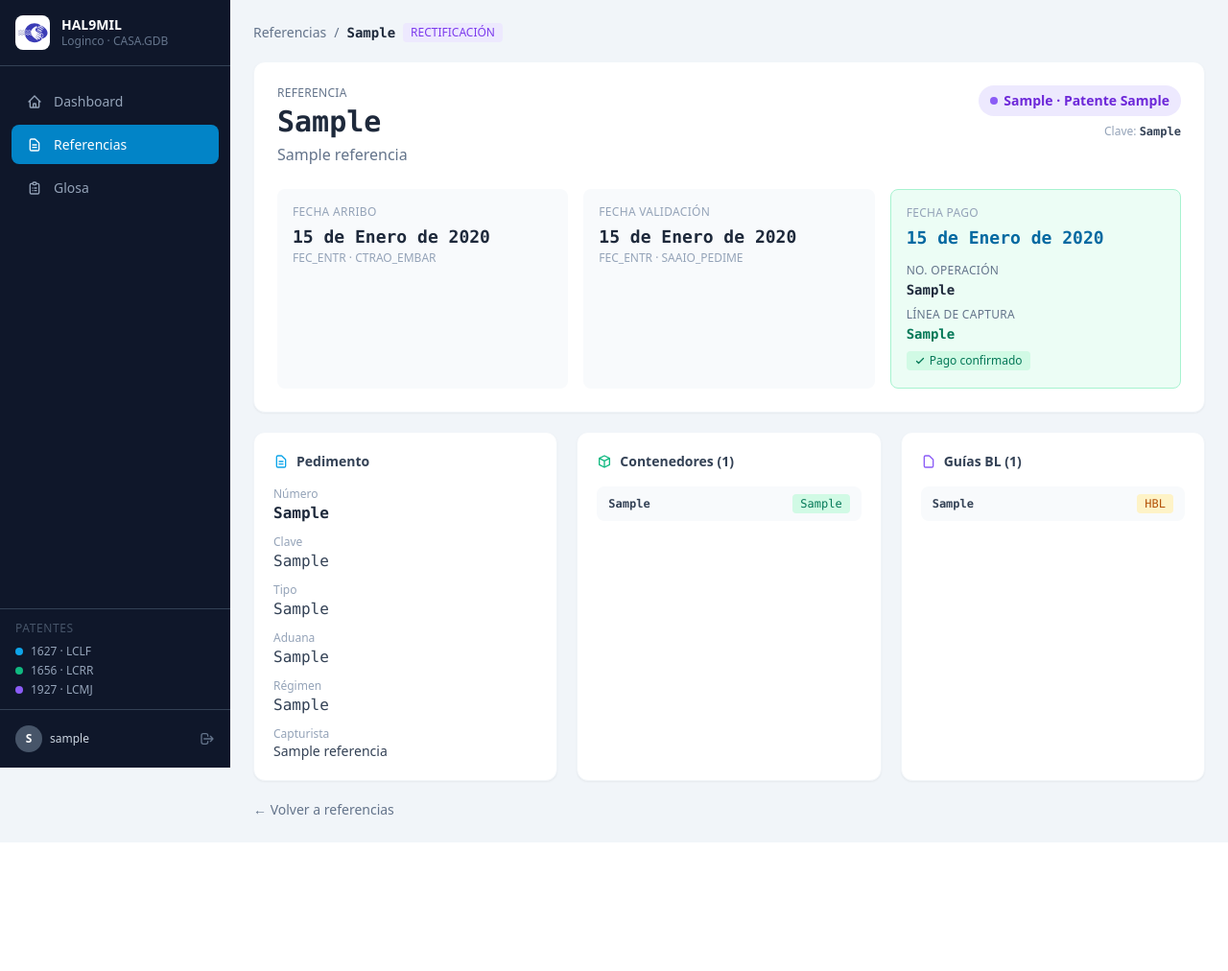
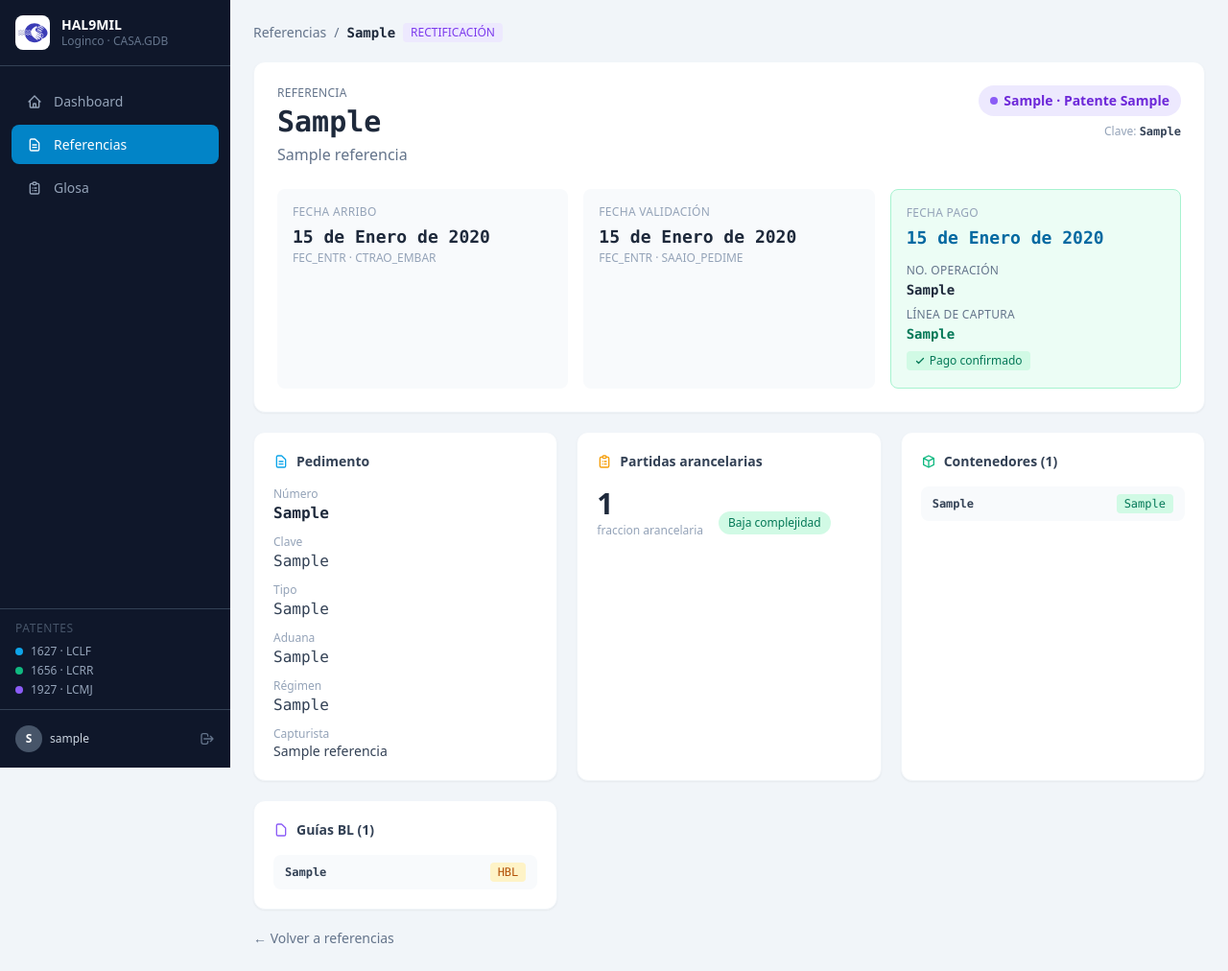
Before and after one commit to Agencia-Aduanal-Loginco/Proyecto_HAL9MIL, a Django app: a page that uses templates/referencias/detalle.html in a window 1280 px wide. Shown: the whole page at 96% size. Before the commit the page ends 878 px from the top, so only its background shows below. Run offline with Django 5.2, Linux system fonts and the light colour scheme; a user stored in the database is signed in; tables that the repository leaves empty hold one stand-in row (values such as "Sample post"); some libraries are stand-ins or nearby versions.

Commit message:
Integracion de partidas a la referencia

```diff
--- a/referencias/models.py
+++ b/referencias/models.py
@@ -35,6 +35,7 @@ class Referencia(models.Model):
     nombre_capturista = models.CharField(max_length=150, blank=True)
     fir_elec          = models.CharField(max_length=255, blank=True)
     es_rectificacion  = models.BooleanField(default=False)
+    num_partidas      = models.IntegerField(default=0)
     created_at       = models.DateTimeField(auto_now_add=True)
     updated_at       = models.DateTimeField(auto_now=True)
 
--- a/referencias/sync_views.py
+++ b/referencias/sync_views.py
@@ -160,6 +160,7 @@ def _upsert_referencias(patente, referencias, stats, error_msgs):
                 'nombre_capturista': str(item.get('nombre_capturista', ''))[:150],
                 'fir_elec':         str(item.get('fir_elec', ''))[:255],
                 'es_rectificacion': bool(item.get('es_rectificacion', False)),
+                'num_partidas':     int(item.get('num_partidas', 0) or 0),
             }
             _, created = Referencia.objects.update_or_create(
                 num_refe=num_refe,
--- a/templates/referencias/detalle.html
+++ b/templates/referencias/detalle.html
@@ -122,6 +122,43 @@
       </dl>
     </div>
 
+    <!-- Partidas arancelarias -->
+    <div class="bg-white rounded-xl p-5 shadow-sm border border-slate-100">
+      <h2 class="text-slate-700 font-semibold text-sm mb-4 flex items-center gap-2">
+        <svg class="w-4 h-4 text-amber-500" fill="none" stroke="currentColor" viewBox="0 0 24 24">
+          <path stroke-linecap="round" stroke-linejoin="round" stroke-width="2"
+            d="M9 5H7a2 2 0 00-2 2v12a2 2 0 002 2h10a2 2 0 002-2V7a2 2 0 00-2-2h-2M9 5a2 2 0 002 2h2a2 2 0 002-2M9 5a2 2 0 012-2h2a2 2 0 012 2m-3 7h3m-3 4h3m-6-4h.01M9 16h.01"/>
+        </svg>
+        Partidas arancelarias
+      </h2>
+      <div class="flex items-end gap-4">
+        <div>
+          <p class="text-3xl font-bold tabular-nums
+            {% if ref.num_partidas >= 10 %}text-red-600
+            {% elif ref.num_partidas >= 5 %}text-amber-600
+            {% else %}text-slate-800{% endif %}">
+            {{ ref.num_partidas }}
+          </p>
+          <p class="text-xs text-slate-400 mt-0.5">
+            fraccion{% if ref.num_partidas != 1 %}es{% endif %} arancelaria{% if ref.num_partidas != 1 %}s{% endif %}
+          </p>
+        </div>
+        <div class="flex-1 pb-1">
+          {% if ref.num_partidas == 0 %}
+            <span class="text-xs text-slate-400">Sin datos de partidas</span>
+          {% elif ref.num_partidas == 1 %}
+            <span class="inline-flex items-center gap-1.5 text-xs font-medium px-2.5 py-1 rounded-full bg-emerald-100 text-emerald-700">Baja complejidad</span>
+          {% elif ref.num_partidas <= 4 %}
+            <span class="inline-flex items-center gap-1.5 text-xs font-medium px-2.5 py-1 rounded-full bg-sky-100 text-sky-700">Complejidad media</span>
+          {% elif ref.num_partidas <= 9 %}
+            <span class="inline-flex items-center gap-1.5 text-xs font-medium px-2.5 py-1 rounded-full bg-amber-100 text-amber-700">Alta complejidad</span>
+          {% else %}
+            <span class="inline-flex items-center gap-1.5 text-xs font-medium px-2.5 py-1 rounded-full bg-red-100 text-red-700">Muy alta complejidad</span>
+          {% endif %}
+        </div>
+      </div>
+    </div>
+
     <!-- Contenedores -->
     <div class="bg-white rounded-xl p-5 shadow-sm border border-slate-100">
       <h2 class="text-slate-700 font-semibold text-sm mb-4 flex items-center gap-2">
```
Also changed, not shown: referencias/management/commands/import_firebird.py (+17 -1 lines), sync_agent/sync_agent.py (+21 -5 lines), templates/referencias/glosa.html (+20 -1 lines), templates/referencias/lista.html (+15 -1 lines), referencias/migrations/0008_add_num_partidas.py (added).
